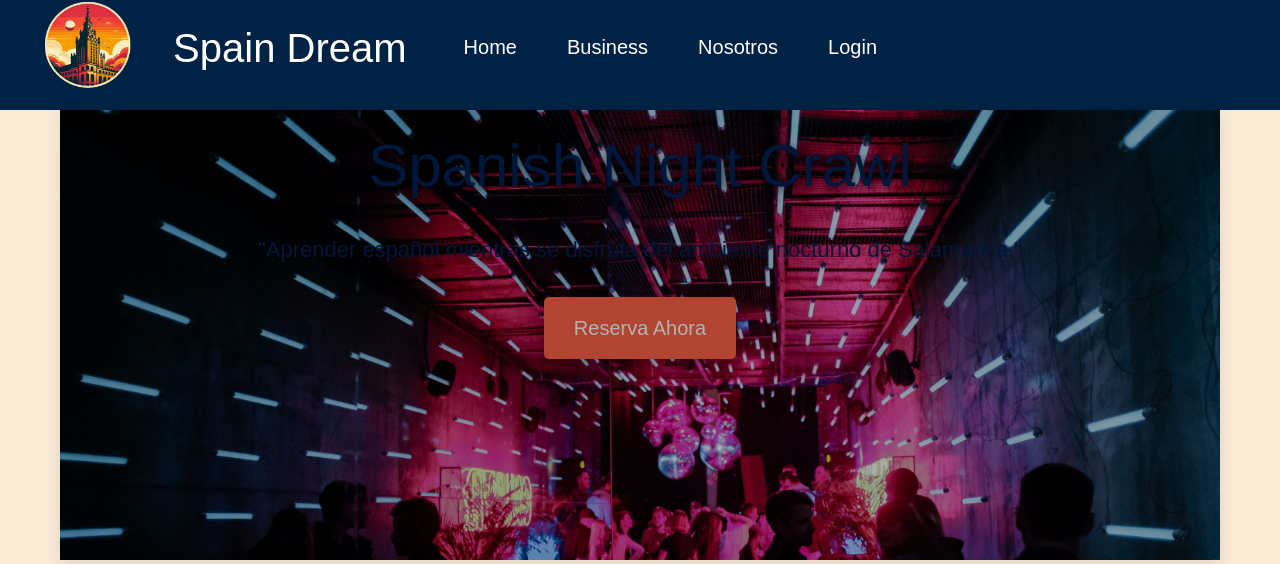
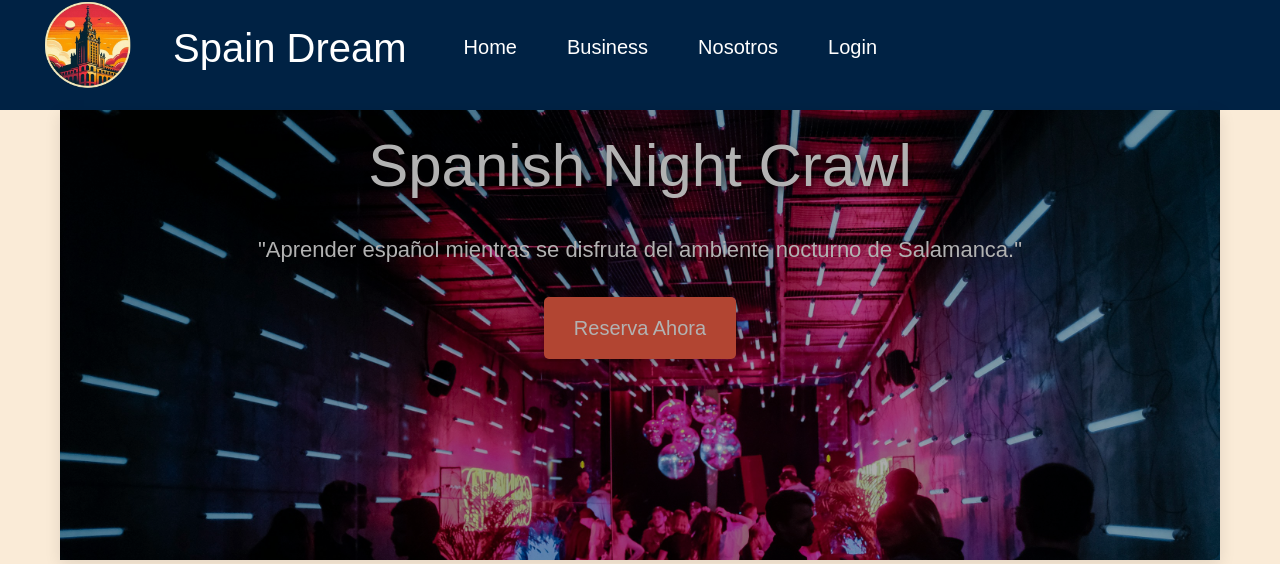
Before and after one commit to CanteroFederico/SpainDream, a Flask app: page /salida in a window 1280 px wide. Shown: the top 564 px of the page. Run offline with Flask 2, Linux system fonts and the light colour scheme; some libraries are stand-ins or nearby versions.

Commit message:
Update salida.css

```diff
--- a/capp/static/lugares/salida.css
+++ b/capp/static/lugares/salida.css
@@ -13,6 +13,13 @@ body {
     max-width: 1200px;
     margin: 0 auto;
     padding: 0 20px;
+}
+header.ssnc-hero h1 {
+    color: #fff; /* Por ejemplo, rojo tomate para el título */
+}
+
+header.ssnc-hero p {
+    color:#fff; /* Dorado para el subtítulo */
 }
 
 .ssnc-hero, .ssnc-section {
```
